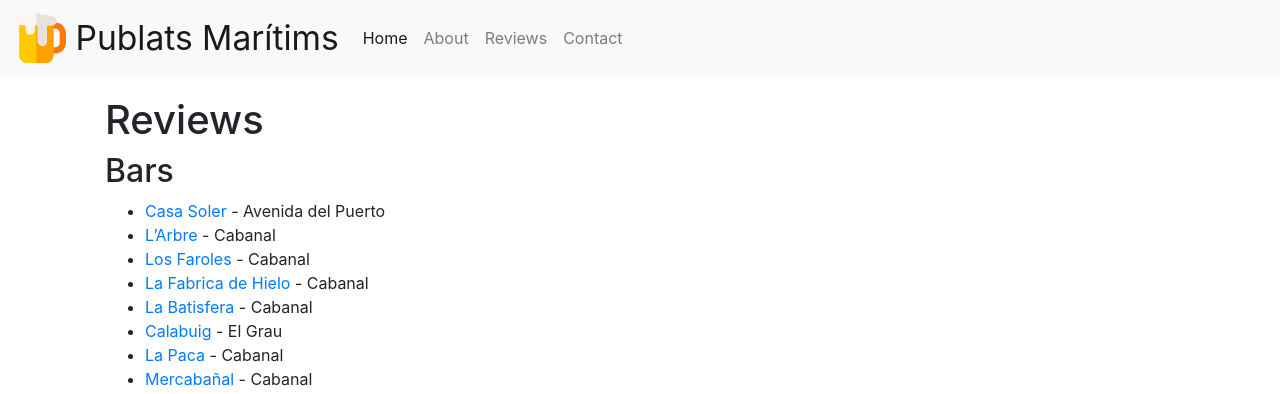
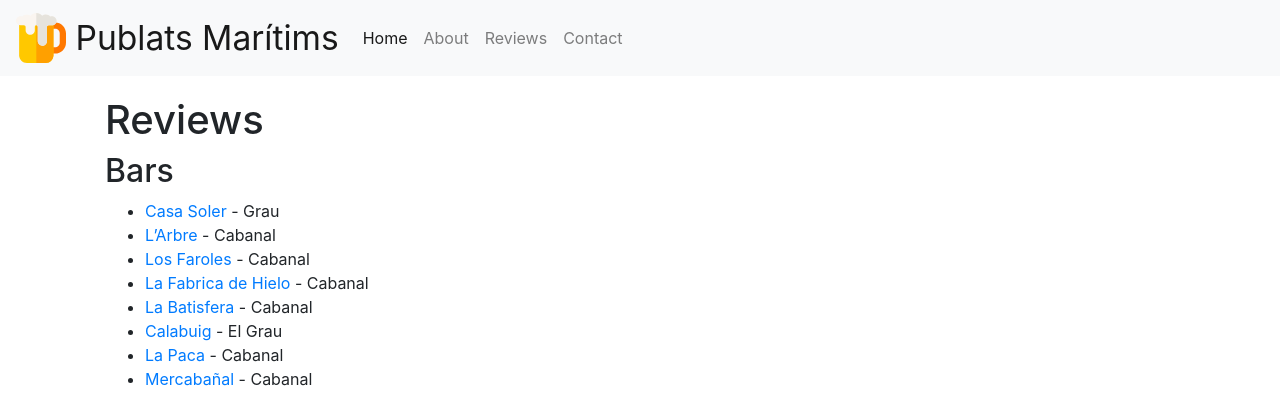
Before and after one commit to jakejnx/publats.com, a Jekyll site: the page built from reviews.md, in a window 1280 px wide. Shown: the top 394 px of the page. Built offline with Jekyll 4.4.1, drawn with Linux system fonts in a browser that asks for light colours; nearby versions of some CDN libraries.

Commit message:
Updated Casa Soler

```diff
--- a/_bars/casa-soler.markdown
+++ b/_bars/casa-soler.markdown
@@ -2,7 +2,7 @@
 title: Casa Soler
 date: 2020-06-23 01:37:00 +02:00
 categories:
-- Avenida del Puerto
+- Grau
 tags:
 - Avenida del Puerto
 ---
```
